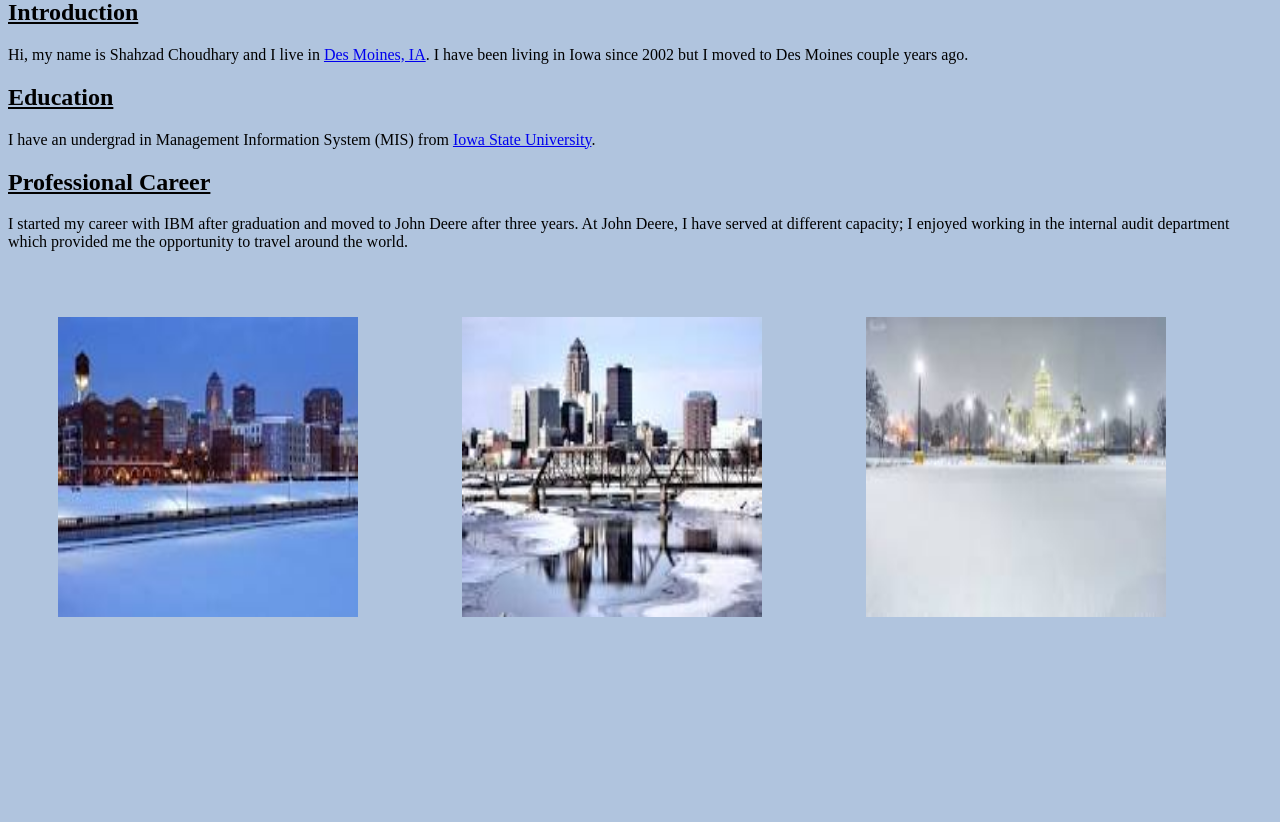
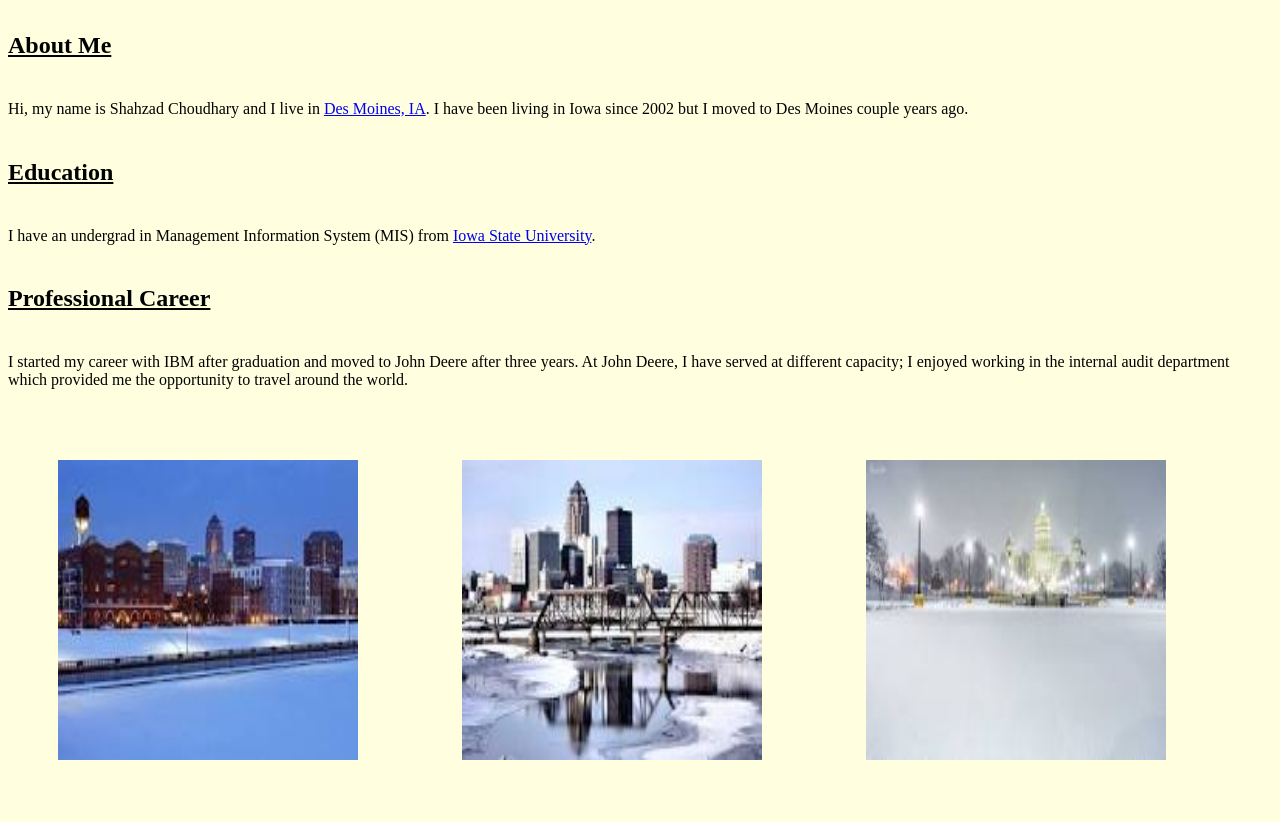
Before and after one commit to choudharyus/choudharyus.github.io, a plain HTML site: page index.html in a window 1280 px wide. Shown: the part 81-903 px from the top of the page. Before the commit the page ends 800 px from the top, so only its background shows below. Drawn offline with Linux system fonts and the light colour scheme.

Commit message:
Portfolio Page

```diff
--- a/index.html
+++ b/index.html
@@ -8,20 +8,39 @@
     <link rel="stylesheet" href="main.css">
 </head>
 <body>
+    <div class="grid-container">
+    <div id="01">
         <h1>Shahzad Choudhary</h1>
-    <h2>Introduction</h2>
+    </div>
+    <div id="02">
+        <h2>About Me</h2>
+    </div>
+    <div id="03">
             <p>Hi, my name is Shahzad Choudhary and I live in <a href="https://www.dsm.city" target="_blank">Des Moines, IA</a>. I have been living in Iowa since 2002 but
                 I moved to Des Moines couple years ago.</p>
+    </div>
+    <div id="04">
             <h2>Education</h2>
+    </div>
+    <div id="05">
             <p>I have an undergrad in Management Information System (MIS) from <a href="https://www.iastate.edu" target="_blank">Iowa State University</a>.</p>
+    </div>
+    <div id="06">
             <h2>Professional Career</h2>
+    </div>
+    <div id="07">
         <p>I started my career with IBM after graduation and moved to John Deere after three years. At John Deere, I have
             served at different capacity; I enjoyed working in the internal audit department which provided me the opportunity
             to travel around the world.
         </p>
+    </div>
+   <div id="08">
         <img class="pics" src="images/DesMoines1.jpeg" alt="Des Moines in Winter">
         <img class="pics" src="images/DesMoines2.jpeg" alt="Des Moines in Winter">
         <img class="pics" src="images/DesMoines3.jpeg" alt="Des Moines in Winter">
+   </div>
+    </div>
+
 
 </body>
 </html>
--- a/main.css
+++ b/main.css
@@ -1,10 +1,12 @@
 body{
-    background-color: lightsteelblue;
-    /*background-image: url("images/DesMoines2.jpeg");
-    background-repeat: no-repeat;*/
+    background-color: lightyellow;
+    display: flex;
+    flex-direction: column;
+    display: grid;
 }
 h1{
     text-align: center;
+    text-decoration: underline;
 }
 h2{
     text-decoration: underline;
@@ -14,3 +16,9 @@ h2{
     height: 300px;
     margin: 50px;
 }
+.grid-container{
+    display: inline-grid;
+    grid-template-rows: auto;
+    grid-row-gap: 05px;
+    justify-content: space-evenly;
+}
```
Lines whose indentation alone changed are shown as unchanged.
